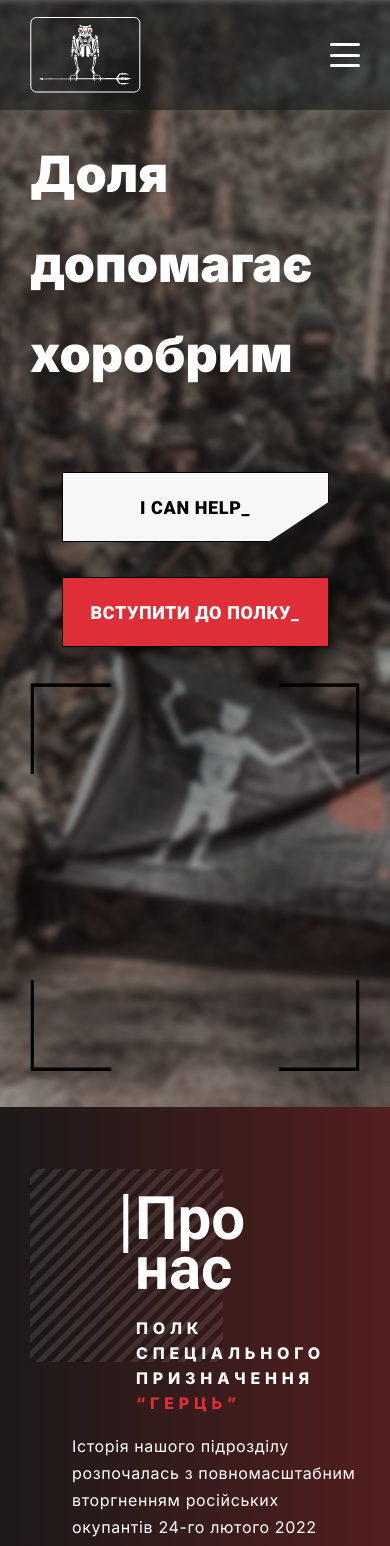
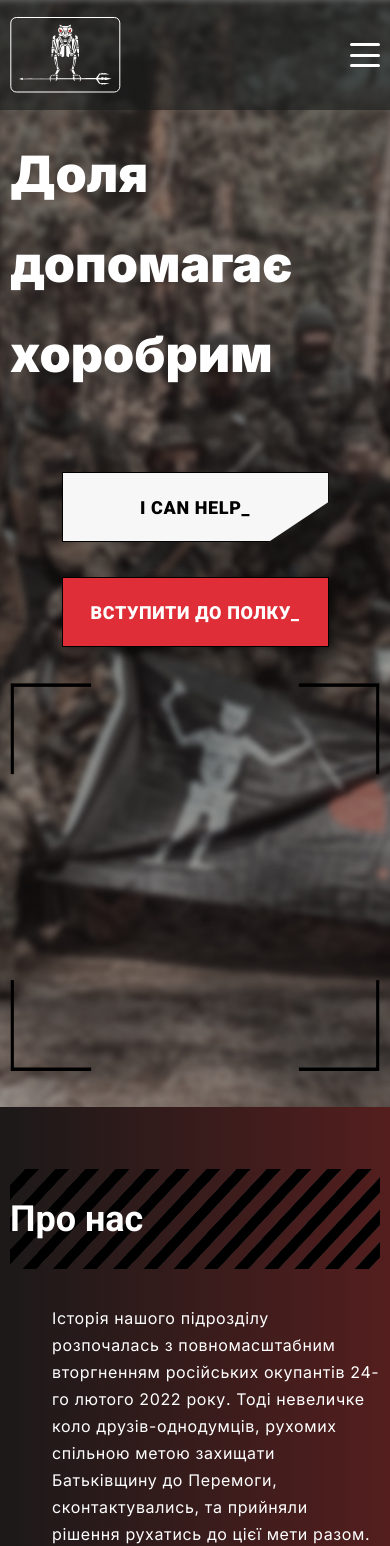
Before and after one commit to ShadePrima/next-owl-app, a Next.js app: page / in a window 390 px wide. Shown: the top 1546 px of the page. Built offline with nearby package versions, Linux system fonts and the light colour scheme.

Commit message:
mobile section about us

```diff
--- a/app/components/aboutUs/AboutUs.module.scss
+++ b/app/components/aboutUs/AboutUs.module.scss
@@ -24,11 +24,16 @@
   display: flex;
 
   margin-right: 7px;
+
+  @media (max-width: 425px) {
+    display: none;
+  }
 }
 
 .logoBg {
   width: 193px;
   height: 193px;
+  mix-blend-mode: hard-light;
 }
 
 .logoText {
--- a/app/components/aboutUs/AboutUs.tsx
+++ b/app/components/aboutUs/AboutUs.tsx
@@ -2,12 +2,13 @@ import React from 'react'
 
 import Image from 'next/image'
 import line from '../../assets/icons/line.svg'
-import bg from '../../assets/image/bg-title.png'
+import bg from '../../assets/image/bg-title-1.png'
 
 import { Roboto } from 'next/font/google'
 const roboto = Roboto({ weight: '700', subsets: ['latin'] })
 
 import styles from './AboutUs.module.scss'
+import MobileTitle from '@/app/ui/mobileTitle/MobileTitle'
 
 const AboutUs = () => {
   return (
@@ -25,6 +26,7 @@ const AboutUs = () => {
             </h3>
           </div>
         </div>
+        <MobileTitle title='Про нас' lineHeight='50px' />
 
         <p className={`${styles.text} ${styles.text1}`}>
           Історія нашого підрозділу розпочалась з повномасштабним вторгненням
@@ -34,7 +36,6 @@ const AboutUs = () => {
           разом. Так розпочала свій шлях наша, на той момент, невелика
           розвідувальна група.
         </p>
-
         <p className={styles.text}>
           Але насправді наша історія розпочалась значно раніше… Підрозділ
           формується з особистостей, де кожна з них зі своєю історією та
--- a/app/components/header/Header.tsx
+++ b/app/components/header/Header.tsx
@@ -8,8 +8,7 @@ import VideoPlayer from '@/app/ui/videoPlayer/VideoPlayer'
 import styles from './Header.module.scss'
 import Image from 'next/image'
 import logo from '../../assets/image/logo.svg'
-import BurgerMenu from '@/app/ui/burgerMenu/BurgerMenu'
-import BurgerMenuLib from '../BurgerMenuLib/BurgerMenuLib'
+import BurgerMenu from '@/app/components/burgerMenu/BurgerMenu'
 
 const Header = () => {
   return (
--- a/app/globals.scss
+++ b/app/globals.scss
@@ -2,6 +2,12 @@
   max-width: 1340px;
   padding: 0 30px;
   margin: 0 auto;
+}
+
+@media (max-width: 425px) {
+  .container {
+    padding: 0 10px;
+  }
 }
 
 /* Reset and base styles  */
--- /dev/null
+++ b/app/ui/mobileTitle/MobileTitle.module.scss
@@ -0,0 +1,36 @@
+@import '../../styles/variable.module.scss';
+
+.mobileTitle {
+  position: relative;
+  width: 396px;
+  min-height: 100px;
+
+  display: none;
+
+  @media (max-width: 425px) {
+    display: block;
+  }
+
+  img {
+    position: absolute;
+    top: 0;
+
+    mix-blend-mode: darken;
+    height: 100px;
+  }
+
+  h1 {
+    height: 100px;
+    display: flex;
+    justify-content: flex-start;
+    align-items: center;
+    z-index: 1;
+    position: relative;
+
+    font-weight: 400;
+    font-size: 36px;
+    // line-height: 50px;
+
+    color: $color-white;
+  }
+}
--- /dev/null
+++ b/app/ui/mobileTitle/MobileTitle.tsx
@@ -0,0 +1,33 @@
+import React from 'react'
+import Image from 'next/image'
+
+import { Roboto } from 'next/font/google'
+const roboto = Roboto({ weight: '700', subsets: ['latin'] })
+
+import mobileBg from '../../assets/image/mobile-title.png'
+
+import styles from './MobileTitle.module.scss'
+
+type Props = {
+  title: string
+  lineHeight?: string
+}
+
+/**
+ *
+ * @param lineHeight require a value in this '50'px format
+ * @returns mobile title (425px max width screen)
+ */
+
+const MobileTitle = ({ title, lineHeight = '50px' }: Props) => {
+  return (
+    <div className={styles.mobileTitle}>
+      <h1 className={roboto.className} style={{ lineHeight: lineHeight }}>
+        {title}
+      </h1>
+      <Image src={mobileBg} alt='mobile-bg' />
+    </div>
+  )
+}
+
+export default MobileTitle
```
Also changed, not shown: app/assets/image/bg-title-1.png (added), app/assets/image/mobile-title.png (added), app/components/burgerMenu/BurgerMenu.module.scss (renamed from app/ui/burgerMenu/BurgerMenu.module.scss), app/components/burgerMenu/BurgerMenu.tsx (renamed from app/ui/burgerMenu/BurgerMenu.tsx).
